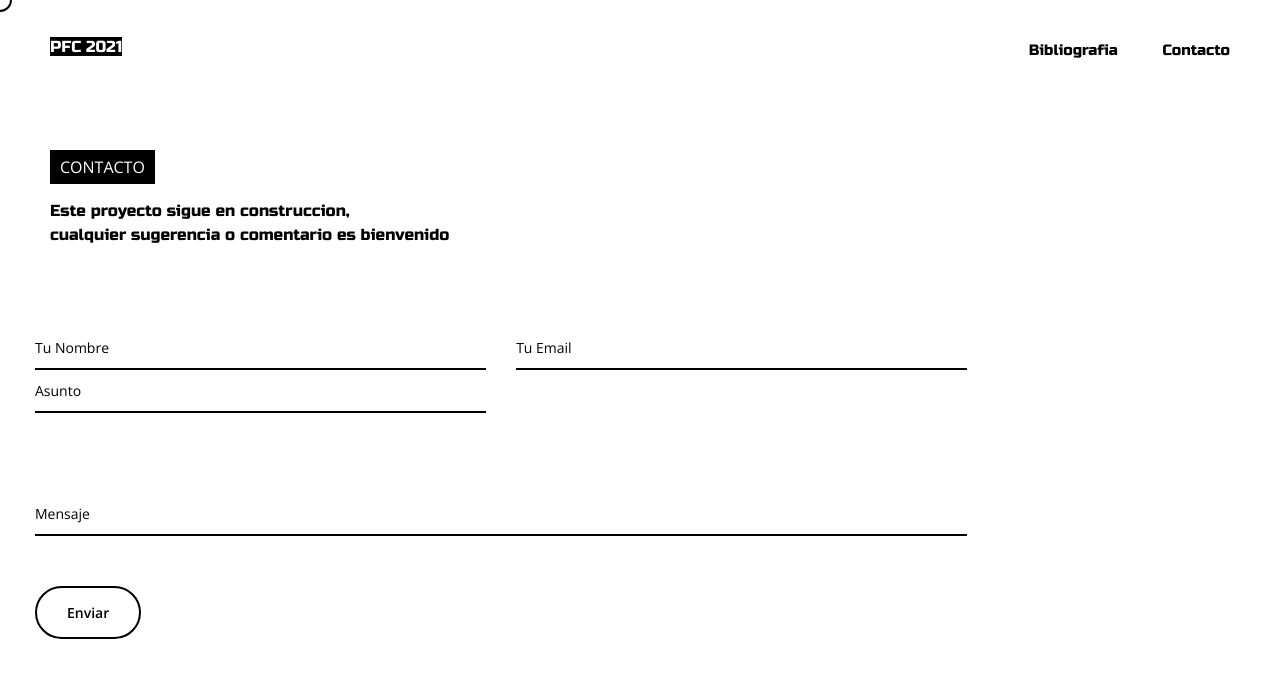
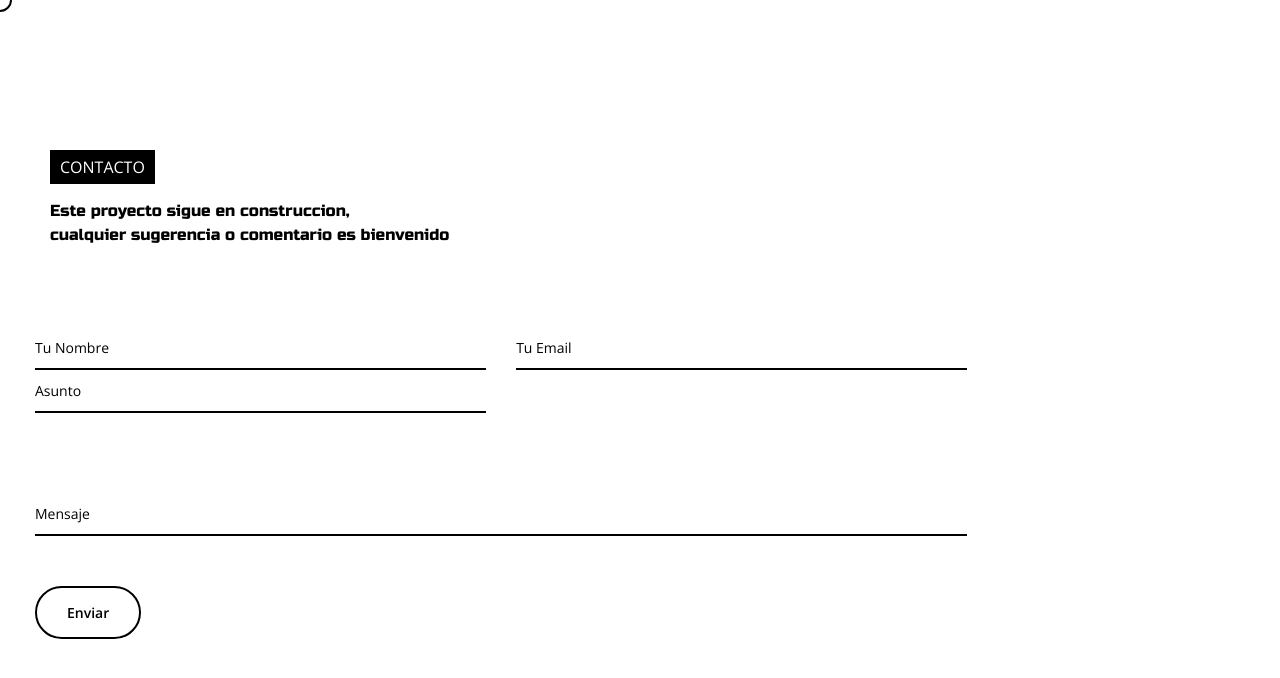
Before and after one commit to NiCoBq/PruebaMail1, a plain HTML site: page contact.html in a window 1280 px wide. Drawn offline with nearby package versions, Linux system fonts and the light colour scheme; some packages are replaced by stand-ins of ours.

Commit message:
Update contact.html

```diff
--- a/contact.html
+++ b/contact.html
@@ -47,7 +47,7 @@
         <header>
             <div class="header">
                 <div class="header-logo">
-                    <a href="index.html" data-type="page-load" style="background-color:black;">PFC 2021</a>
+                    <a href="index.html" data-type="page-load" >PFC 2021</a>
                 </div>
                 <nav class="header-menu">
                     <div class="header-menu-icon">
@@ -56,8 +56,8 @@
                     </div>
                     <div class="header-menu-view">
                         <ul>
-                            <li><a href="about.html" class="easing" data-type="page-load" style="color:black;">Bibliografia</a></li>
-                            <li><a href="contact.html" class="easing" data-type="page-load" style="color:black;">Contacto</a></li>
+                            <li><a href="about.html" class="easing" data-type="page-load" >Bibliografia</a></li>
+                            <li><a href="contact.html" class="easing" data-type="page-load" >Contacto</a></li>
                         </ul>
                     </div>
                 </nav>
```
